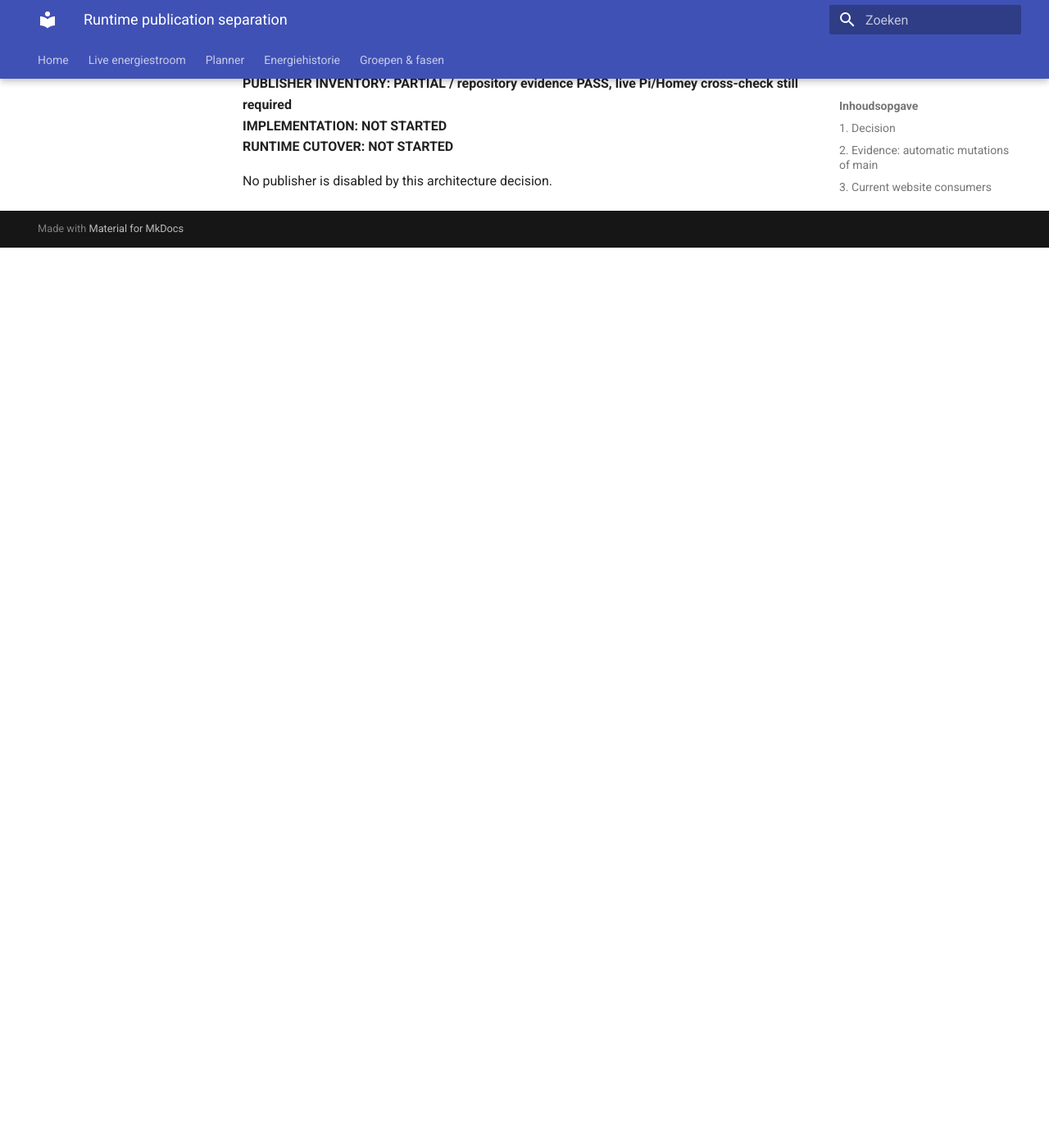
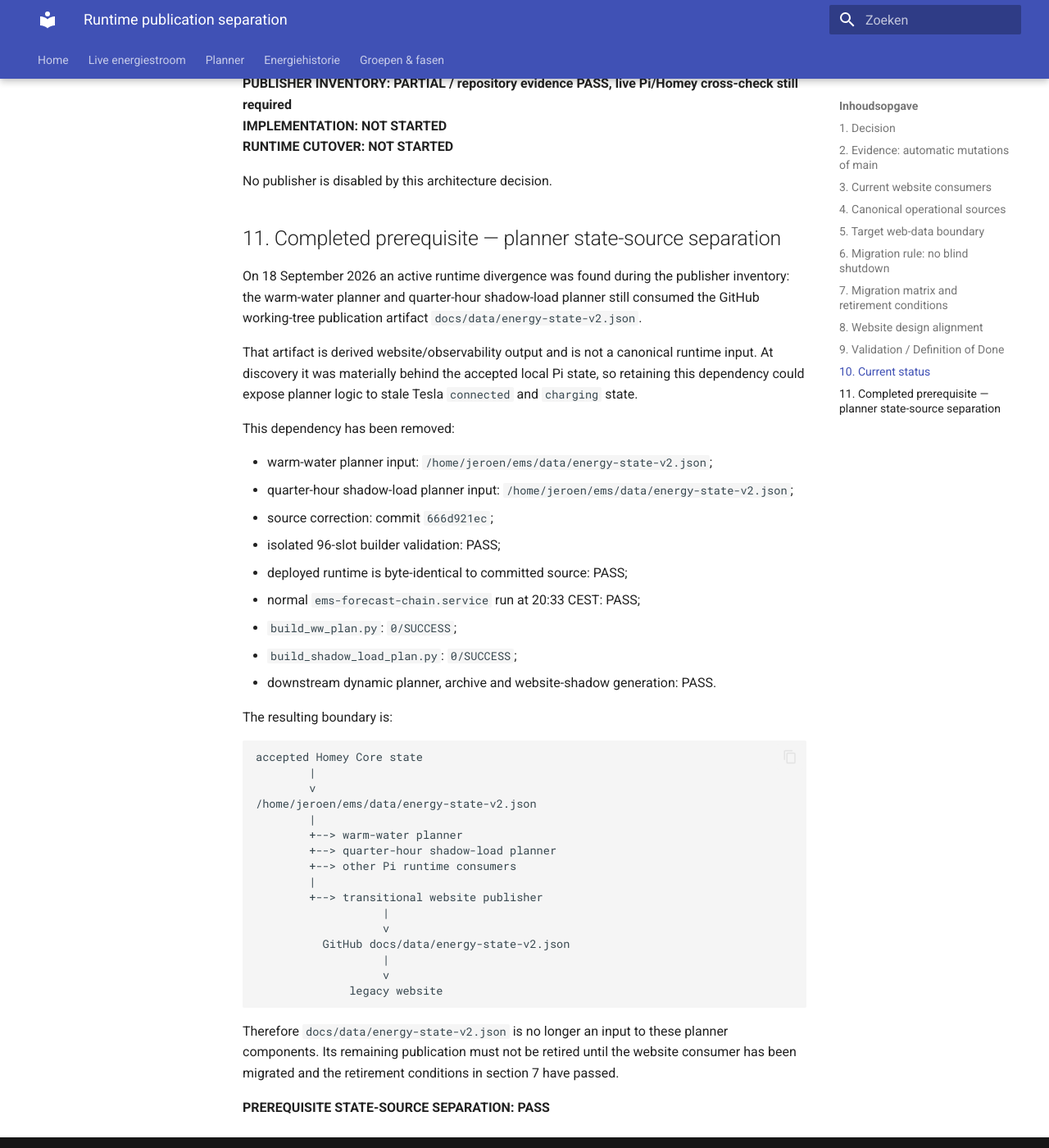
Before and after one commit to OnsKasteeltje/homey-energy-manual, an MkDocs documentation site: the page built from docs/architecture/runtime-publication-separation.md, in a window 1280 px wide and 1400 px high, scrolled down 5629 px. Shown: the whole window at 82% size. Built offline with MkDocs 1.6.1 and Material for MkDocs 9.7.7, drawn with Linux system fonts in a browser that asks for light colours; before the commit the page ends 5931 px from its top, so only the background shows below that.

Commit message:
docs: record planner state-source separation

```diff
--- a/docs/architecture/runtime-publication-separation.md
+++ b/docs/architecture/runtime-publication-separation.md
@@ -170,3 +170,53 @@ Additional acceptance criteria:
 **RUNTIME CUTOVER: NOT STARTED**
 
 No publisher is disabled by this architecture decision.
+
+## 11. Completed prerequisite — planner state-source separation
+
+On 18 September 2026 an active runtime divergence was found during the
+publisher inventory: the warm-water planner and quarter-hour shadow-load
+planner still consumed the GitHub working-tree publication artifact
+`docs/data/energy-state-v2.json`.
+
+That artifact is derived website/observability output and is not a canonical
+runtime input. At discovery it was materially behind the accepted local Pi
+state, so retaining this dependency could expose planner logic to stale Tesla
+`connected` and `charging` state.
+
+This dependency has been removed:
+
+- warm-water planner input: `/home/jeroen/ems/data/energy-state-v2.json`;
+- quarter-hour shadow-load planner input: `/home/jeroen/ems/data/energy-state-v2.json`;
+- source correction: commit `666d921ec`;
+- isolated 96-slot builder validation: PASS;
+- deployed runtime is byte-identical to committed source: PASS;
+- normal `ems-forecast-chain.service` run at 20:33 CEST: PASS;
+- `build_ww_plan.py`: `0/SUCCESS`;
+- `build_shadow_load_plan.py`: `0/SUCCESS`;
+- downstream dynamic planner, archive and website-shadow generation: PASS.
+
+The resulting boundary is:
+
+    accepted Homey Core state
+            |
+            v
+    /home/jeroen/ems/data/energy-state-v2.json
+            |
+            +--> warm-water planner
+            +--> quarter-hour shadow-load planner
+            +--> other Pi runtime consumers
+            |
+            +--> transitional website publisher
+                       |
+                       v
+              GitHub docs/data/energy-state-v2.json
+                       |
+                       v
+                  legacy website
+
+Therefore `docs/data/energy-state-v2.json` is no longer an input to these
+planner components. Its remaining publication must not be retired until the
+website consumer has been migrated and the retirement conditions in section 7
+have passed.
+
+**PREREQUISITE STATE-SOURCE SEPARATION: PASS**
```
